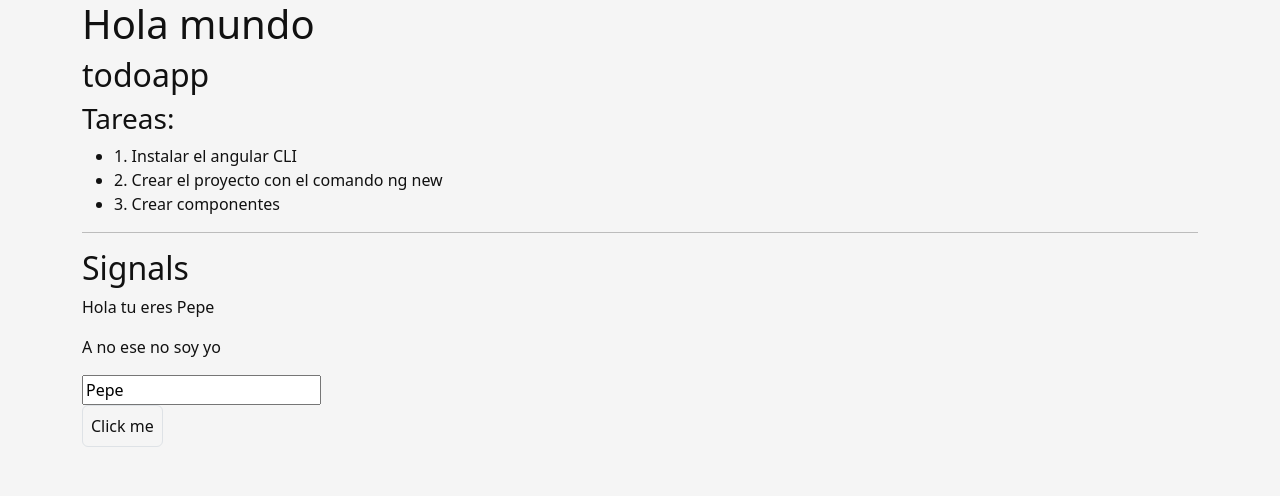
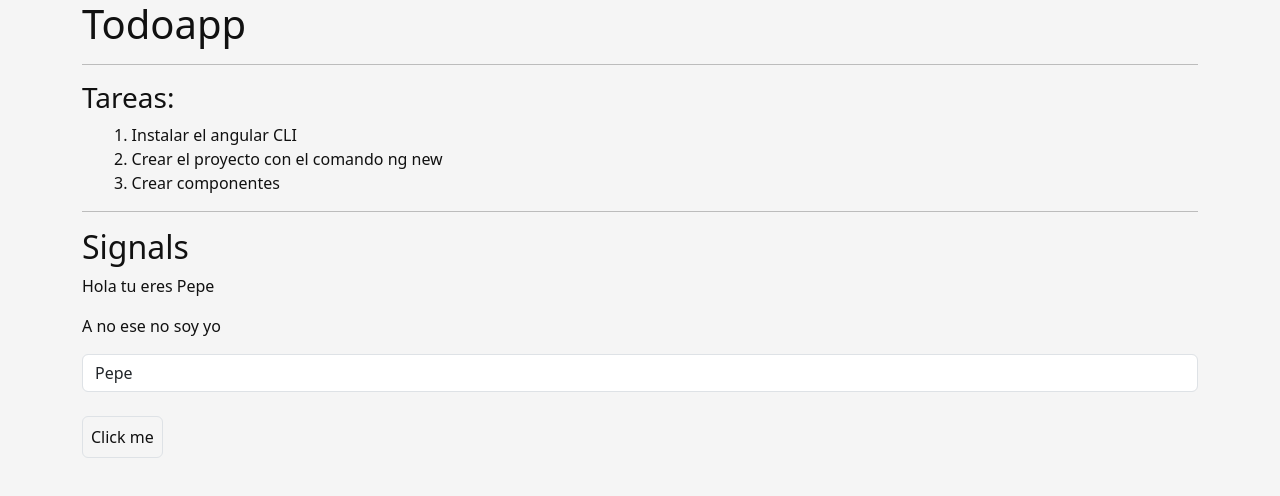
Before and after one commit to Abad-Dev/Angular-Platzi, an Angular app: page /labs in a window 1280 px wide. Shown: the top 496 px of the page. Built offline with nearby package versions, Linux system fonts and the light colour scheme.

Commit message:
Migrado a la nueva sintaxis de angular con el comando ng g @angular/core:control-flow

```diff
--- a/src/app/app.component.ts
+++ b/src/app/app.component.ts
@@ -1,11 +1,11 @@
 import { Component } from '@angular/core';
-import { CommonModule } from '@angular/common';
+
 import { RouterOutlet } from '@angular/router';
 
 @Component({
   selector: 'app-root',
   standalone: true,
-  imports: [CommonModule, RouterOutlet],
+  imports: [RouterOutlet],
   templateUrl: './app.component.html',
   styleUrl: './app.component.css'
 })
--- a/src/app/pages/home/home.component.html
+++ b/src/app/pages/home/home.component.html
@@ -14,36 +14,42 @@
       </div>
     </header>
     <div class="container todoapp-wrapper">
-      <!-- This section should be hidden by default and shown when there are todos -->
       <section class="main">
         <ul class="todo-list">
-          <li *ngFor="let task of tasksByFilter(); index as i;" (dblclick)="handleDblClick(task)" [class.completed]="task.completed" [class.editing]="task.editing">
+          @for (task of tasksByFilter(); track task; let i = $index) {
+            <li (dblclick)="handleDblClick(task)" [class.completed]="task.completed" [class.editing]="task.editing">
             <div class="view">
               <input class="toggle" type="checkbox" (click)="completeTask(i)" [checked]="task.completed" />
               <label>{{ task.title }}</label>
               <button class="destroy" (click)="deleteTask(i)"></button>
             </div>
-            <input class="edit" value="{{task.title}}" (keydown.enter)="updateTask(i, $event)" />
+            <input type="text" class="edit" value="{{task.title}}" (keydown.enter)="updateTask(i, $event)" />
           </li>
+}
         </ul>
       </section>
-      <!-- This footer should be hidden by default and shown when there are todos -->
       <footer class="footer">
-        <!-- This should be `0 items left` by default -->
-        <span class="todo-count" [ngSwitch]="tasksByFilter().length">
-            <p *ngSwitchCase="0">
-                No items left
-            </p>
+        <span class="todo-count">
+            @switch (tasksByFilter().length) {
+                @case (0) {
+                <p>
+                    No items left
+                </p>
+                }
 
-            <p *ngSwitchCase="1">
+            @case (1) {
+                <p>
                 <strong>1</strong> item left
-            </p>
+                </p>
+            }
 
-            <p *ngSwitchDefault=>
+            @default {
+            <p>
                 <strong>{{ tasksByFilter().length }}</strong> items left
             </p>
+            }
+        }
         </span>
-        <!-- Remove this if you don't implement routing -->
         <ul class="filters">
           <li>
             <a [class.selected]="filter() == 'all'" (click)="updateFilter('all')">All</a>
@@ -55,8 +61,7 @@
             <a [class.selected]="filter() == 'completed'" (click)="updateFilter('completed')">Completed</a>
           </li>
         </ul>
-        <!-- Hidden if no completed items are left ↓ -->
         <button class="clear-completed" (click)="clearCompletedTasks()">Clear completed</button>
       </footer>
     </div>
-  </section>
+</section>
--- a/src/app/pages/home/home.component.ts
+++ b/src/app/pages/home/home.component.ts
@@ -1,12 +1,12 @@
 import { Component, Injector, computed, effect, inject, signal } from '@angular/core';
-import { CommonModule } from '@angular/common';
 import { Task } from '../../models/task.model';
 import { ReactiveFormsModule, FormControl, Validators } from '@angular/forms';
+
 
 @Component({
   selector: 'app-home',
   standalone: true,
-  imports: [CommonModule, ReactiveFormsModule],
+  imports: [ReactiveFormsModule],
   templateUrl: './home.component.html',
   styleUrl: './home.component.css'
 })
--- a/src/app/pages/labs/labs.component.html
+++ b/src/app/pages/labs/labs.component.html
@@ -1,34 +1,33 @@
 <div class="container">
-
-    <h1>Hola mundo</h1>
-
-    <h2> {{title}}</h2>
-
+    <h1 style="text-transform: capitalize;">{{ title }}</h1>
+    <hr>
     <h3>Tareas:</h3>
-    <ul>
-    <li *ngFor="let task of tasks(); index as i">
-        {{ i + 1 }}. {{ task }}
-    </li>
+    <ul style="list-style: none;">
+        @for (task of tasks(); track task; let i = $index){
+            <li>
+                {{ i + 1 }}. {{ task }}
+            </li>
+        } @empty {
+            <li>No hay mas tareas!</li>
+        }
     </ul>
 
     <hr>
 
     <h2>{{ 'Signals' }}</h2>
     <p>Hola tu eres {{ inputCtrl.value }}</p>
-    <p *ngIf="inputCtrl.value == 'Fabian'; else miBloque">
-        Ese soy yo
-    </p>
 
-    <ng-template #miBloque>
+    @if (inputCtrl.value == 'Fabian') {
+        <p>
+            Ese soy yo
+        </p>
+    } @else {
         <p>
             A no ese no soy yo
         </p>
-    </ng-template>
+    }
 
-
-
-
-    <input [formControl]="inputCtrl" />
+    <input class="form-control" [formControl]="inputCtrl" />
     <br>
     <button (click)="clickHandler()" class="border rounded p-2"> Click me </button>
 
--- a/src/app/pages/labs/labs.component.ts
+++ b/src/app/pages/labs/labs.component.ts
@@ -1,11 +1,11 @@
 import { Component, signal } from '@angular/core';
-import { CommonModule } from '@angular/common';
+
 import { ReactiveFormsModule, FormControl } from '@angular/forms';
 
 @Component({
   selector: 'app-labs',
   standalone: true,
-  imports: [CommonModule, ReactiveFormsModule],
+  imports: [ReactiveFormsModule],
   templateUrl: './labs.component.html',
   styleUrl: './labs.component.css'
 })
```
Also changed, not shown: 1 other file (tests, documents, lock files or other folders).
